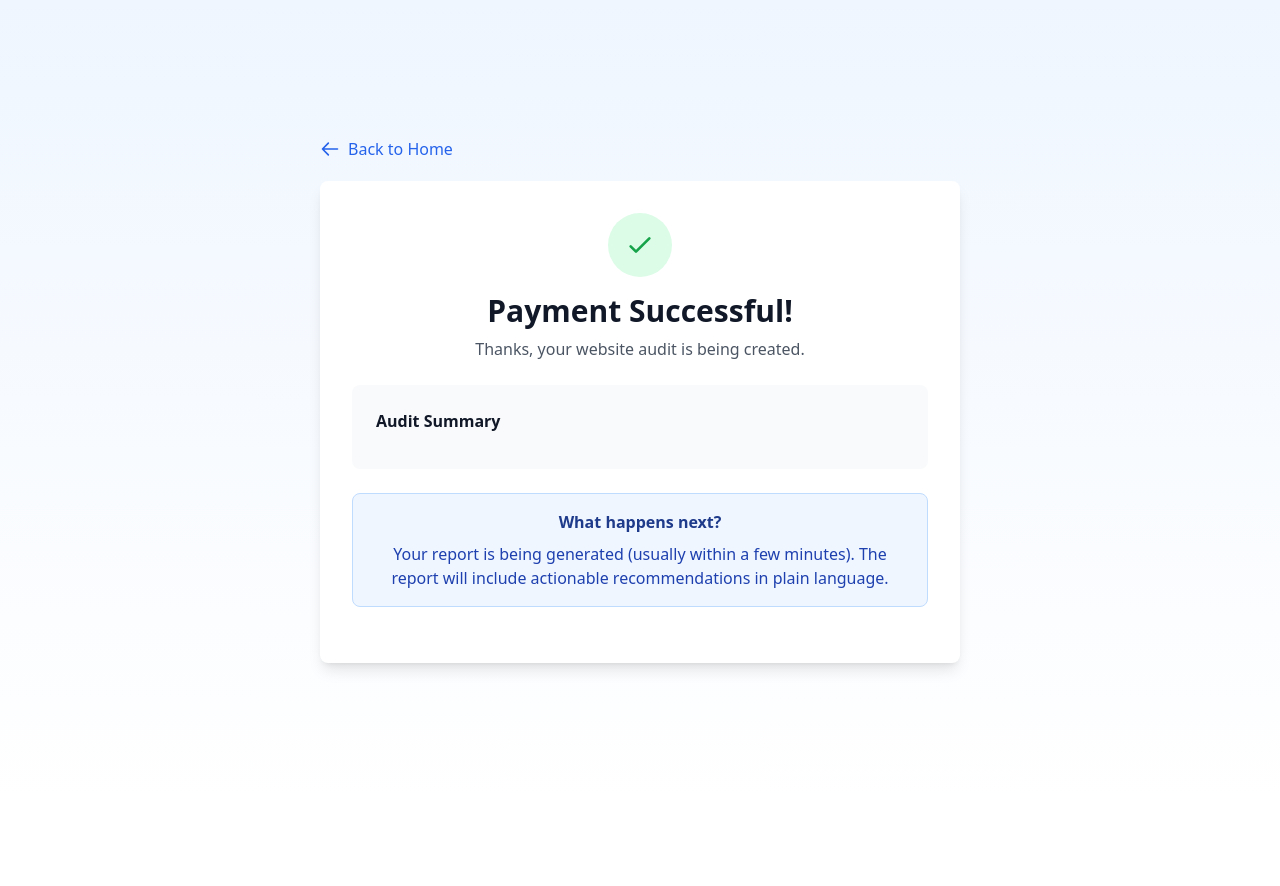
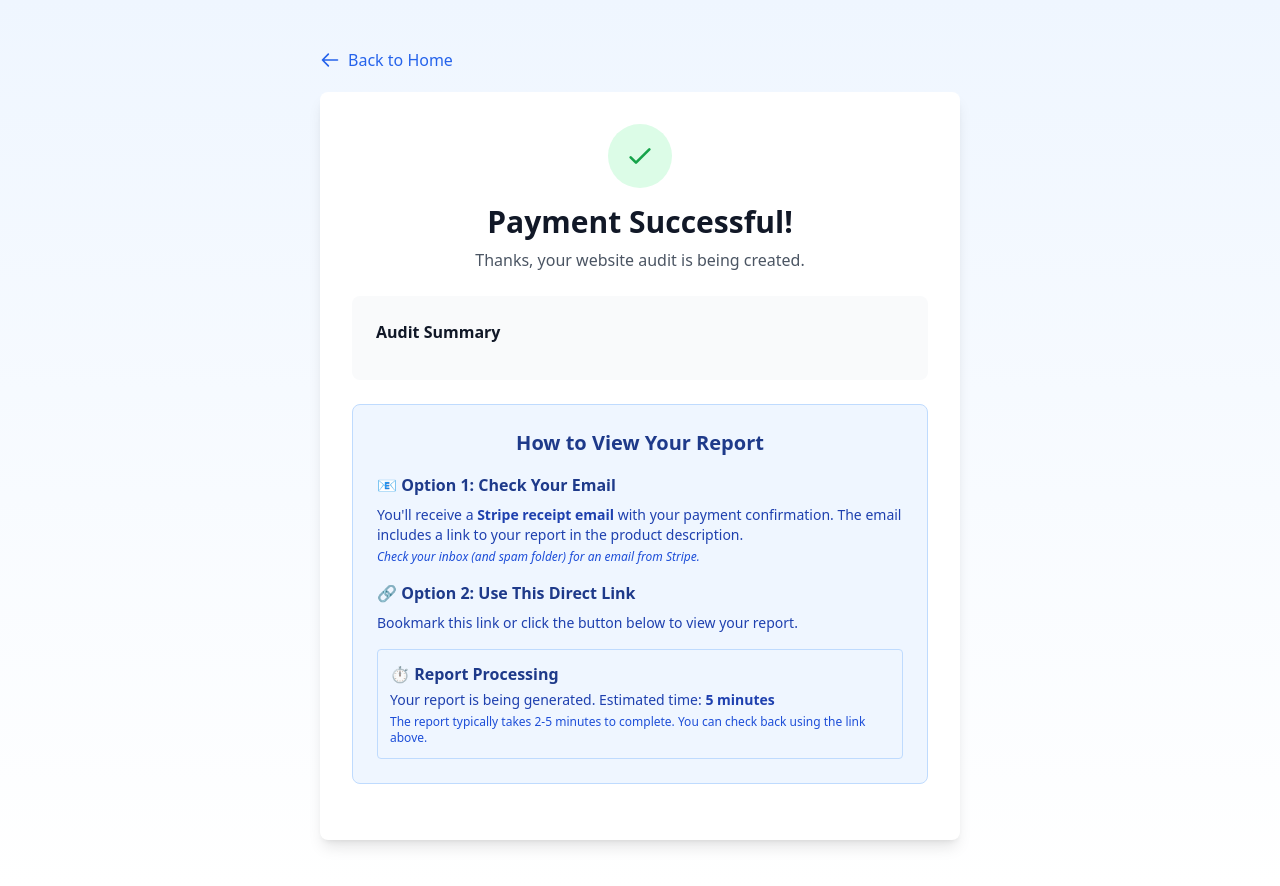
Before and after one commit to Mreoch1/checksite, a Next.js app: page /success in a window 1280 px wide. Before the commit the page ends 800 px from the top, so only its background shows below. Built offline with nearby package versions, Linux system fonts and the light colour scheme.

Commit message:
Add clear instructions for viewing reports and ETA display on success page

```diff
--- /dev/null
+++ b/app/api/check-audit-status/route.ts
@@ -0,0 +1,44 @@
+import { NextRequest, NextResponse } from 'next/server'
+import { supabase } from '@/lib/supabase'
+
+// Force dynamic rendering
+export const dynamic = 'force-dynamic'
+export const runtime = 'nodejs'
+
+export async function GET(request: NextRequest) {
+  try {
+    const searchParams = request.nextUrl.searchParams
+    const auditId = searchParams.get('id')
+
+    if (!auditId) {
+      return NextResponse.json(
+        { error: 'Audit ID is required' },
+        { status: 400 }
+      )
+    }
+
+    const { data: audit, error } = await supabase
+      .from('audits')
+      .select('status, created_at')
+      .eq('id', auditId)
+      .single()
+
+    if (error || !audit) {
+      return NextResponse.json(
+        { error: 'Audit not found' },
+        { status: 404 }
+      )
+    }
+
+    return NextResponse.json({
+      status: audit.status,
+      created_at: audit.created_at,
+    })
+  } catch (error) {
+    console.error('Error checking audit status:', error)
+    return NextResponse.json(
+      { error: 'Failed to check audit status' },
+      { status: 500 }
+    )
+  }
+}
--- a/app/success/SuccessClient.tsx
+++ b/app/success/SuccessClient.tsx
@@ -5,11 +5,18 @@ import { useSearchParams } from 'next/navigation'
 import Link from 'next/link'
 import { MODULE_DISPLAY_NAMES, ModuleKey } from '@/lib/types'
 
+interface AuditStatus {
+  status: 'pending' | 'running' | 'completed' | 'failed'
+  created_at?: string
+}
+
 export default function SuccessClient() {
   const searchParams = useSearchParams()
   const [auditId, setAuditId] = useState<string | null>(null)
   const [url, setUrl] = useState<string | null>(null)
   const [modules, setModules] = useState<ModuleKey[]>([])
+  const [auditStatus, setAuditStatus] = useState<AuditStatus | null>(null)
+  const [checkingStatus, setCheckingStatus] = useState(false)
 
   useEffect(() => {
     // Get audit ID from URL or sessionStorage
@@ -20,6 +27,13 @@ export default function SuccessClient() {
     if (id) {
       setAuditId(id)
       sessionStorage.setItem('lastAuditId', id)
+      // Check audit status
+      checkAuditStatus(id)
+      // Poll every 10 seconds if not completed
+      const interval = setInterval(() => {
+        checkAuditStatus(id)
+      }, 10000)
+      return () => clearInterval(interval)
     }
     if (auditUrl) {
       setUrl(auditUrl)
@@ -32,6 +46,33 @@ export default function SuccessClient() {
       }
     }
   }, [searchParams])
+
+  const checkAuditStatus = async (id: string) => {
+    if (checkingStatus) return
+    setCheckingStatus(true)
+    try {
+      const response = await fetch(`/api/check-audit-status?id=${id}`)
+      if (response.ok) {
+        const data = await response.json()
+        setAuditStatus(data)
+      }
+    } catch (error) {
+      console.error('Error checking audit status:', error)
+    } finally {
+      setCheckingStatus(false)
+    }
+  }
+
+  const getETA = (createdAt?: string): string => {
+    if (!createdAt) return '5 minutes'
+    const created = new Date(createdAt).getTime()
+    const now = Date.now()
+    const elapsed = (now - created) / 1000 / 60 // minutes
+    const estimatedTotal = 5 // 5 minutes estimated
+    const remaining = Math.max(0, estimatedTotal - elapsed)
+    if (remaining < 1) return 'any moment now'
+    return `${Math.ceil(remaining)} minutes`
+  }
 
   return (
     <div className="min-h-screen bg-gradient-to-b from-blue-50 to-white flex items-center justify-center py-12">
@@ -101,27 +142,62 @@ export default function SuccessClient() {
             )}
           </div>
 
-          <div className="bg-blue-50 border border-blue-200 rounded-lg p-4 mb-6">
-            <p className="text-blue-900">
-              <strong>What happens next?</strong>
+          <div className="bg-blue-50 border border-blue-200 rounded-lg p-6 mb-6">
+            <h2 className="text-xl font-bold text-blue-900 mb-4">How to View Your Report</h2>
+
+            <div className="space-y-4 text-left">
+              <div>
+                <p className="font-semibold text-blue-900 mb-2">📧 Option 1: Check Your Email</p>
+                <p className="text-blue-800 text-sm">
+                  You'll receive a <strong>Stripe receipt email</strong> with your payment confirmation.
+                  The email includes a link to your report in the product description.
                 </p>
-            <p className="text-blue-800 mt-2">
-              Your report is being generated (usually within a few minutes).
-              The report will include actionable recommendations in plain language.
+                <p className="text-blue-700 text-xs mt-1 italic">
+                  Check your inbox (and spam folder) for an email from Stripe.
                 </p>
+              </div>
+
+              <div>
+                <p className="font-semibold text-blue-900 mb-2">🔗 Option 2: Use This Direct Link</p>
                 {auditId && (
-              <div className="mt-4">
-                <p className="text-blue-900 font-medium mb-2">Your Report Link:</p>
-                <div className="bg-white rounded p-3 border border-blue-200">
+                  <div className="bg-white rounded p-3 border border-blue-200 mb-2">
                     <code className="text-sm text-blue-800 break-all">
                       {typeof window !== 'undefined' ? `${window.location.origin}/report/${auditId}` : `/report/${auditId}`}
                     </code>
                   </div>
-                <p className="text-sm text-blue-700 mt-2">
-                  Bookmark this link or check back in a few minutes. Your report will be available here when ready.
+                )}
+                <p className="text-blue-800 text-sm">
+                  Bookmark this link or click the button below to view your report.
+                </p>
+              </div>
+
+              {auditStatus?.status === 'completed' ? (
+                <div className="bg-green-50 border border-green-200 rounded p-3 mt-4">
+                  <p className="text-green-900 font-semibold">✅ Your report is ready!</p>
+                  <p className="text-green-800 text-sm mt-1">Click the button below to view it now.</p>
+                </div>
+              ) : auditStatus?.status === 'running' ? (
+                <div className="bg-yellow-50 border border-yellow-200 rounded p-3 mt-4">
+                  <p className="text-yellow-900 font-semibold">⏳ Report is being generated...</p>
+                  <p className="text-yellow-800 text-sm mt-1">
+                    Estimated time remaining: <strong>{getETA(auditStatus.created_at)}</strong>
+                  </p>
+                  <p className="text-yellow-700 text-xs mt-1">
+                    Check back in a few minutes or refresh this page.
+                  </p>
+                </div>
+              ) : (
+                <div className="bg-blue-50 border border-blue-200 rounded p-3 mt-4">
+                  <p className="text-blue-900 font-semibold">⏱️ Report Processing</p>
+                  <p className="text-blue-800 text-sm mt-1">
+                    Your report is being generated. Estimated time: <strong>{getETA()}</strong>
+                  </p>
+                  <p className="text-blue-700 text-xs mt-1">
+                    The report typically takes 2-5 minutes to complete. You can check back using the link above.
                   </p>
                 </div>
               )}
+            </div>
           </div>
 
           {auditId && (
@@ -130,7 +206,7 @@ export default function SuccessClient() {
                 href={`/report/${auditId}`}
                 className="inline-block bg-blue-600 text-white px-6 py-3 rounded-lg font-semibold hover:bg-blue-700 transition-colors"
               >
-                View Report (when ready)
+                {auditStatus?.status === 'completed' ? 'View Your Report' : 'Check Report Status'}
               </Link>
             </div>
           )}
```
Also changed, not shown: 1 other file (tests, documents, lock files or other folders). Lines whose indentation alone changed are shown as unchanged.
